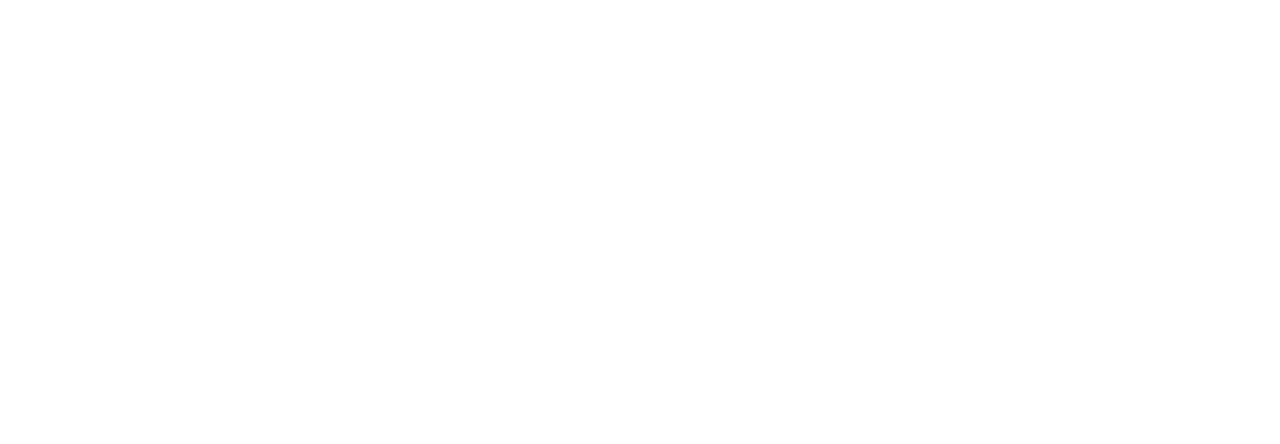
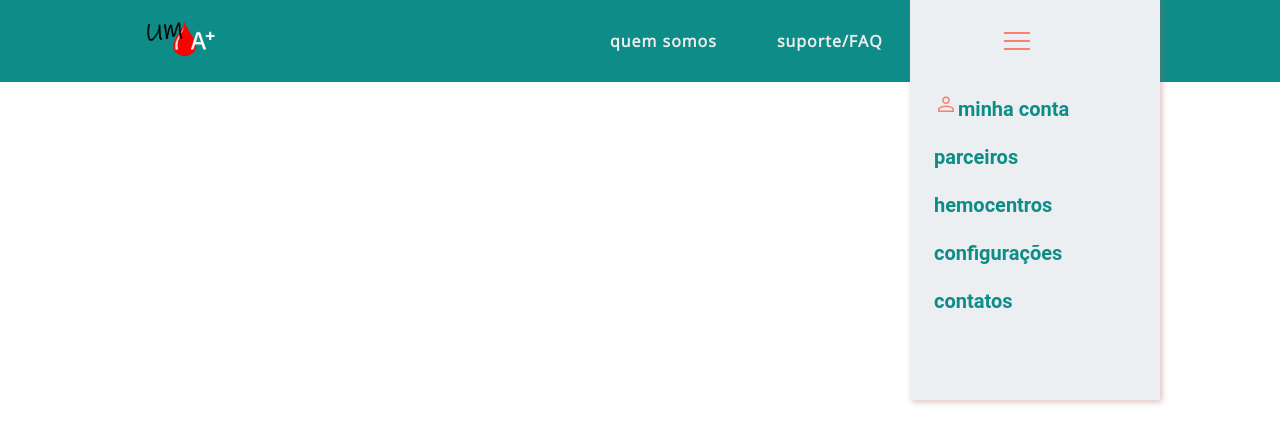
Before and after one commit to AndreiFernando/um_a_mais, a plain HTML site: page Projeto um A+/parceiros.html in a window 1280 px wide. Drawn offline with nearby package versions, Linux system fonts and the light colour scheme.

Commit message:
atualização das páginas

```diff
--- /dev/null
+++ b/Projeto um A+/hemocentros.html
@@ -0,0 +1,61 @@
+<!DOCTYPE html>
+<html lang="pt-br">
+
+<head>
+    <meta charset="UTF-8">
+    <meta http-equiv="X-UA-Compatible" content="IE=edge">
+    <meta name="viewport" content="width=device-width, initial-scale=1.0">
+    <meta name="description" content="doação de sangue">
+    <meta name="keywords" content="sangue, vida, pontos, parceiros">
+    <meta name="author" content="Allan Lopes, Andrei Fernando, Vinicius">
+    <script src="https://kit.fontawesome.com/46de3b630b.js" crossorigin="anonymous"></script>
+    <link rel="stylesheet" href="./css/estilo.css">
+    <!--ícones-->
+    <link rel="stylesheet" href="https://fonts.googleapis.com/css2?family=Material+Symbols+Outlined:opsz,wght,FILL,GRAD@20..48,100..700,0..1,-50..200" />
+    <!--Jquery-->
+    <script src="https://code.jquery.com/jquery-3.6.0.js" integrity="sha256-H+K7U5CnXl1h5ywQfKtSj8PCmoN9aaq30gDh27Xc0jk=" crossorigin="anonymous"></script>
+    <title>Um A+</title>
+</head>
+
+<body>
+    <nav>
+        <div><a href="index.html"><img src="./img/LogoUmA+.png" alt="LogoUmA+"></a></div>
+        <ul>
+            <li><a href="quemsomos.html">quem somos</a></li>
+            <li><a href="suportefaq.html">suporte/FAQ</a></li>
+            <li><a href="minhaconta.html">minha conta</a></li>
+        </ul>
+
+    <!--Menu hamburguer-->
+
+    </nav>
+
+    <div class="hamburger-menu">
+        <input id="menu__toggle" type="checkbox" />
+        <label class="menu__btn" for="menu__toggle">
+          <span></span>
+        </label>
+
+        <ul class="menu__box">
+          <li><a class="menu__item" href="#">  <span class="material-symbols-outlined">
+            person</span>minha conta</a></li>
+          <li><a class="menu__item" href="parceiros.html">parceiros</a></li>
+          <li><a class="menu__item" href="hemocentros.html">hemocentros</a></li>
+          <li><a class="menu__item" href="configuracoes.html">configurações</a></li>
+          <li><a class="menu__item" href="contato.html">contatos</a></li>
+        </ul>
+      </div>
+
+      <style>
+        .material-symbols-outlined {
+          font-variation-settings:
+          'FILL' 0,
+          'wght' 400,
+          'GRAD' 0,
+          'opsz' 48
+        }
+        </style>
+
+</body>
+
+</html>
--- a/Projeto um A+/parceiros.html
+++ b/Projeto um A+/parceiros.html
@@ -0,0 +1,61 @@
+<!DOCTYPE html>
+<html lang="pt-br">
+
+<head>
+    <meta charset="UTF-8">
+    <meta http-equiv="X-UA-Compatible" content="IE=edge">
+    <meta name="viewport" content="width=device-width, initial-scale=1.0">
+    <meta name="description" content="doação de sangue">
+    <meta name="keywords" content="sangue, vida, pontos, parceiros">
+    <meta name="author" content="Allan Lopes, Andrei Fernando, Vinicius">
+    <script src="https://kit.fontawesome.com/46de3b630b.js" crossorigin="anonymous"></script>
+    <link rel="stylesheet" href="./css/estilo.css">
+    <!--ícones-->
+    <link rel="stylesheet" href="https://fonts.googleapis.com/css2?family=Material+Symbols+Outlined:opsz,wght,FILL,GRAD@20..48,100..700,0..1,-50..200" />
+    <!--Jquery-->
+    <script src="https://code.jquery.com/jquery-3.6.0.js" integrity="sha256-H+K7U5CnXl1h5ywQfKtSj8PCmoN9aaq30gDh27Xc0jk=" crossorigin="anonymous"></script>
+    <title>Um A+</title>
+</head>
+
+<body>
+    <nav>
+        <div><a href="index.html"><img src="./img/LogoUmA+.png" alt="LogoUmA+"></a></div>
+        <ul>
+            <li><a href="quemsomos.html">quem somos</a></li>
+            <li><a href="suportefaq.html">suporte/FAQ</a></li>
+            <li><a href="minhaconta.html">minha conta</a></li>
+        </ul>
+
+    <!--Menu hamburguer-->
+
+    </nav>
+
+    <div class="hamburger-menu">
+        <input id="menu__toggle" type="checkbox" />
+        <label class="menu__btn" for="menu__toggle">
+          <span></span>
+        </label>
+
+        <ul class="menu__box">
+          <li><a class="menu__item" href="#">  <span class="material-symbols-outlined">
+            person</span>minha conta</a></li>
+          <li><a class="menu__item" href="parceiros.html">parceiros</a></li>
+          <li><a class="menu__item" href="hemocentros.html">hemocentros</a></li>
+          <li><a class="menu__item" href="configuracoes.html">configurações</a></li>
+          <li><a class="menu__item" href="contato.html">contatos</a></li>
+        </ul>
+      </div>
+
+      <style>
+        .material-symbols-outlined {
+          font-variation-settings:
+          'FILL' 0,
+          'wght' 400,
+          'GRAD' 0,
+          'opsz' 48
+        }
+        </style>
+
+</body>
+
+</html>
```
Also changed, not shown: Projeto um A+/index.html (+5 -5 lines), Projeto um A+/minhaconta.html (+61 -0 lines), Projeto um A+/quemsomos.html (+61 -0 lines), Projeto um A+/suportefaq.html (+61 -0 lines), Projeto um A+/configuracoes.html (added), Projeto um A+/pontosdedoacao.html (deleted).
